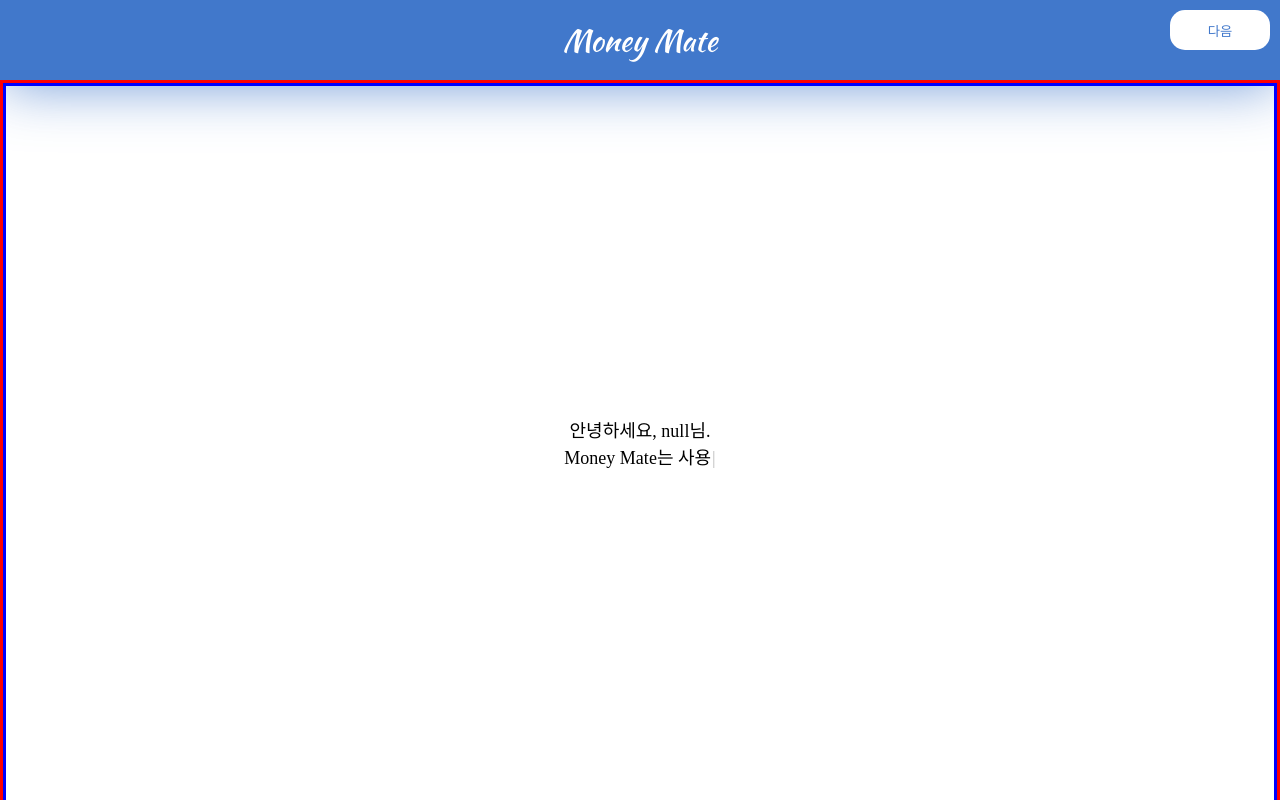
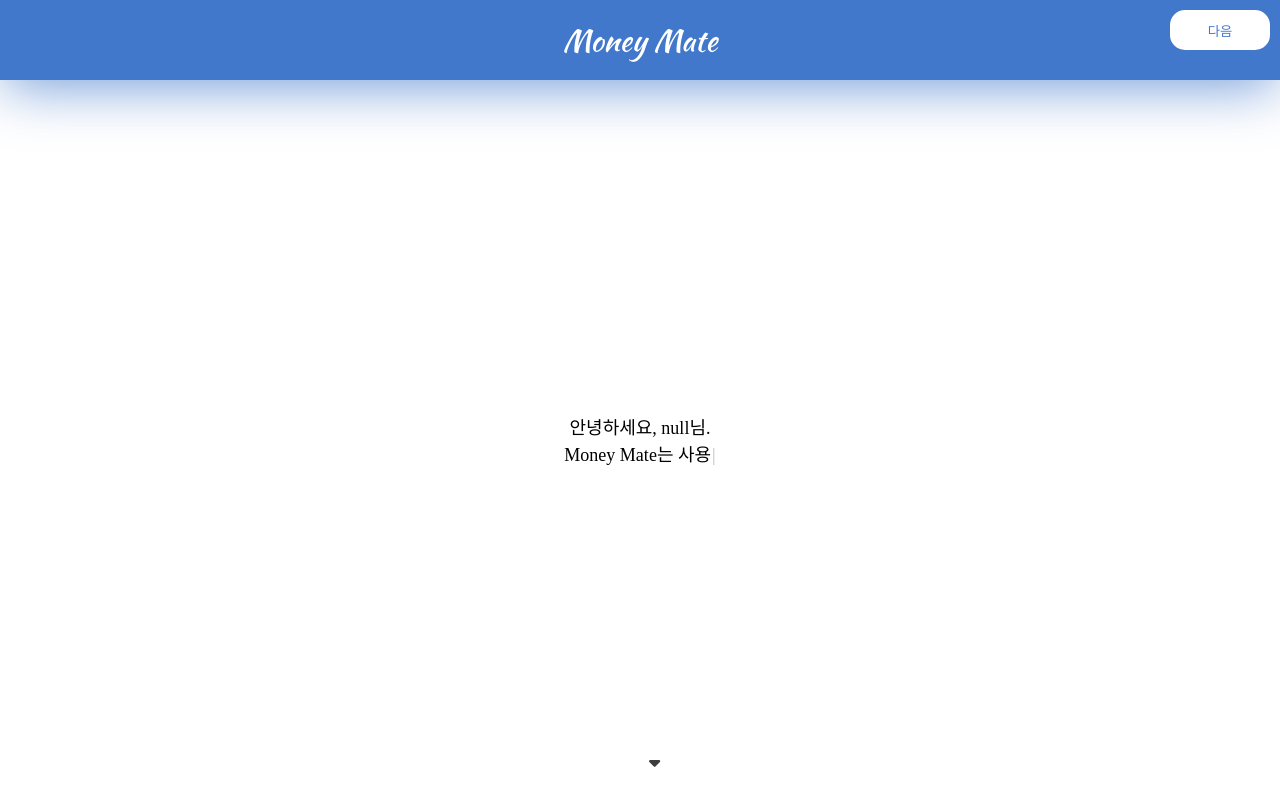
Before and after one commit to urimJ/money-mate, a React (Vite) app: page /guide in a window 1280 px wide. Shown: the top 800 px of the page. Built offline with nearby package versions, Linux system fonts and the light colour scheme; a web font is replaced by a local one.

Commit message:
Feat: Add scroll down func on guide page

```diff
--- a/GlobalStyle.jsx
+++ b/GlobalStyle.jsx
@@ -64,15 +64,14 @@
   * {
     box-sizing: border-box;
   }
-  /* *::-webkit-scrollbar {
-    width: 10px;
-    height: 10px;
-    background: ${bgColor};
+  /* 스크롤바 없애기 */
+  *::-webkit-scrollbar {
+    display: none;
   }
 
   *::-webkit-scrollbar-thumb {
     background: ${primaryColor};
-  } */
+  }
 
   *::selection {
     color: ${textColor};
--- a/src/Guide.jsx
+++ b/src/Guide.jsx
@@ -1,6 +1,7 @@
 import { useState, useEffect, useRef } from 'react';
 import Typewriter from 'typewriter-effect';
 import {
+  GoToNextSection,
   GuideContainer,
   GuideFirstScene,
   GuideHeader,
@@ -17,8 +18,6 @@
   const navigate = useNavigate();
   const userName = localStorage.getItem('username');
   const containerRef = useRef();
-  const section1Ref = useRef();
-  const section2Ref = useRef();
 
   // 함수 관리---------------------------------------------
   const handleClick = () => navigate(`/accounts/${userName}`);
@@ -30,15 +29,11 @@
       const { deltaY } = e;
       const { scrollTop } = containerRef.current; // 스크롤 위쪽 끝부분 위치
       const pageHeight = window.innerHeight; // 100vh
-      const DIVIDER_HEIGHT = 5;
-
       if (deltaY > 0) {
         // 스크롤 내릴 때
         if (scrollTop >= 0 && scrollTop < pageHeight) {
-          //현재 1페이지
-          console.log('현재 1페이지, down');
           window.scrollTo({
-            top: pageHeight + DIVIDER_HEIGHT,
+            top: pageHeight,
             left: 0,
             behavior: 'smooth',
           });
@@ -46,8 +41,6 @@
       } else {
         // 스크롤 올릴 때
         if (scrollTop >= 0 && scrollTop < pageHeight) {
-          //현재 1페이지
-          console.log('현재 1페이지, up');
           window.scrollTo({
             top: 0,
             left: 0,
@@ -58,7 +51,7 @@
     };
     containerRef.current.addEventListener('wheel', handleScroll);
     return () => {
-      containerRef.current.removeEventListener('wheel', handleScroll);
+      containerRef.current?.removeEventListener('wheel', handleScroll);
     };
   }, []);
 
@@ -66,7 +59,7 @@
     <>
       <Header />
       <GuideContainer ref={containerRef}>
-        <GuideFirstScene ref={section1Ref}>
+        <GuideFirstScene>
           <GuideHeader>
             <Typewriter
               onInit={(typewriter) => {
@@ -80,12 +73,12 @@
                   .start();
               }}
             />
-            {/* <GoToNextScene>
+            <GoToNextSection>
               <FontAwesomeIcon icon={faSortDown} />
-            </GoToNextScene> */}
+            </GoToNextSection>
           </GuideHeader>
         </GuideFirstScene>
-        <GuideSecondScene ref={section2Ref}>Section 2</GuideSecondScene>
+        <GuideSecondScene>Section 2</GuideSecondScene>
       </GuideContainer>
       <GuideNextButton onClick={handleClick}>다음</GuideNextButton>
     </>
--- a/src/components/GuideStyle.jsx
+++ b/src/components/GuideStyle.jsx
@@ -5,8 +5,6 @@
 export const GuideContainer = styled.div`
   width: 100%;
   min-height: 90vh;
-  overflow-y: auto;
-  border: 3px solid red;
 `;
 
 export const GuideFirstScene = styled.section`
@@ -16,7 +14,6 @@
   flex-direction: column;
   justify-content: center;
   align-items: center;
-  border: 3px solid blue;
 `;
 
 export const GuideSecondScene = styled.section`
@@ -26,7 +23,6 @@
   flex-direction: column;
   justify-content: center;
   align-items: center;
-  border: 3px solid brown;
 `;
 
 export const GuideHeader = styled.h1`
@@ -37,14 +33,24 @@
   line-height: 1.5;
 `;
 
-export const GuideContent = styled.section`
-  width: 700px;
-  height: 70%;
-  display: flex;
-  justify-content: center;
-  align-items: center;
-  border: 1px solid black;
-  border-radius: 30px;
+export const GoToNextSection = styled.section`
+  @keyframes moved {
+    from {
+      bottom: 1%;
+    }
+    to {
+      bottom: 5%;
+      opacity: 0.5;
+    }
+  }
+  width: 30px;
+  height: 30px;
+  position: absolute;
+  left: 50%;
+  bottom: 3%;
+  cursor: pointer;
+  transition: all 0.5s;
+  animation: moved 1s ease infinite alternate;
 `;
 
 export const GuideNextButton = styled.button`
```
